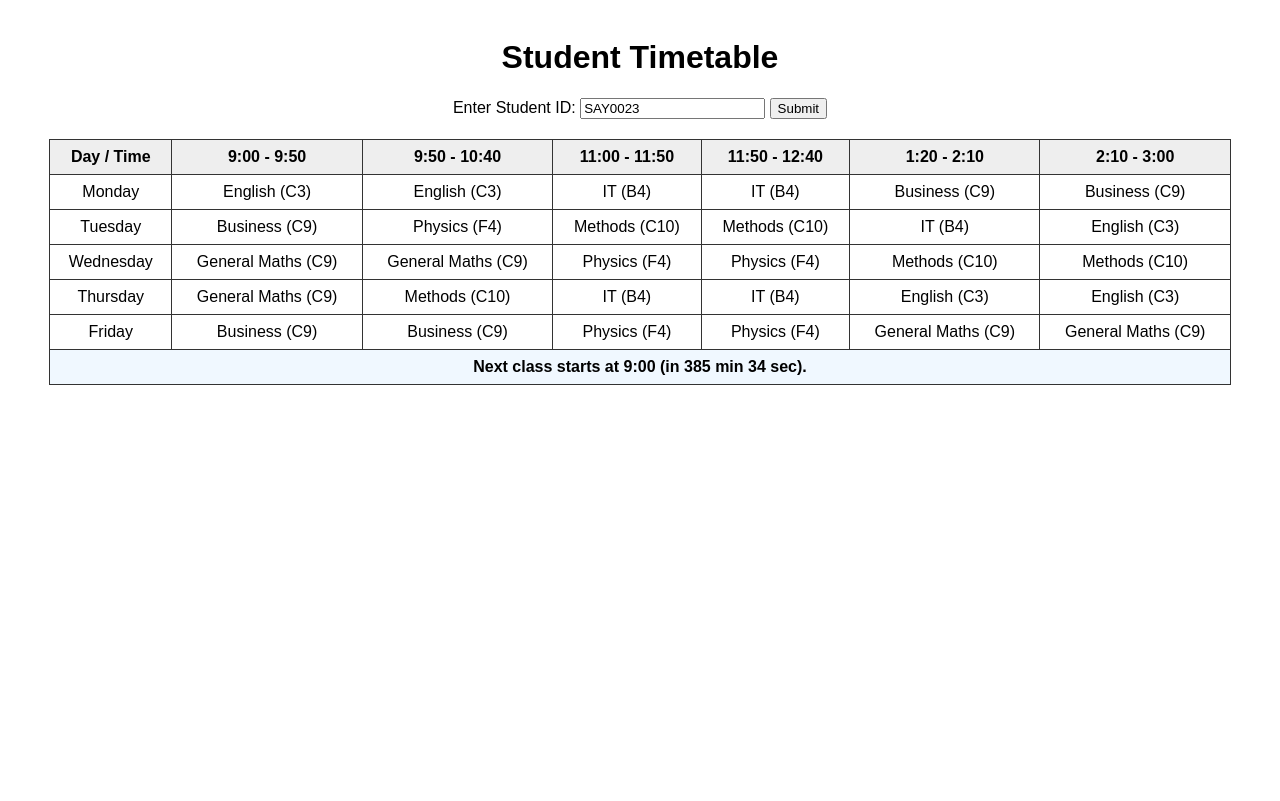
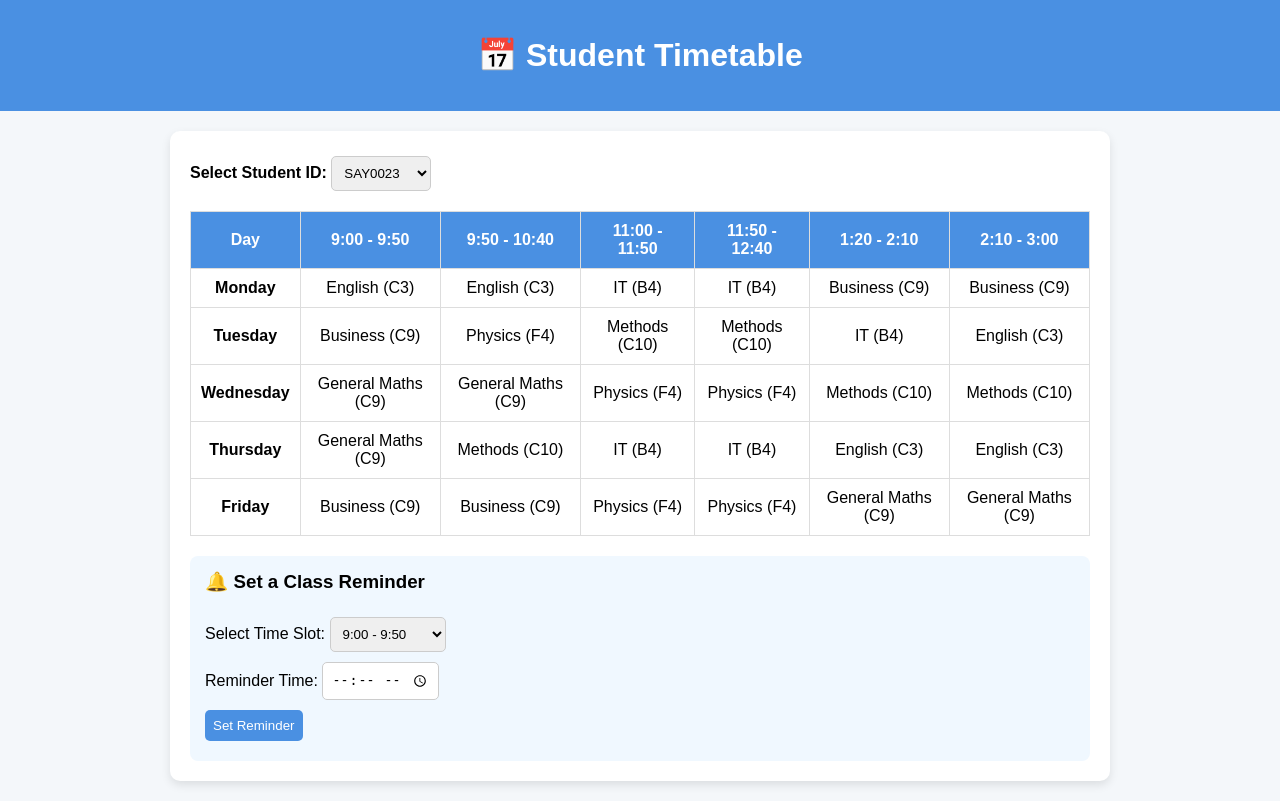
Before and after one commit to ChargeCHKNMAN/Grange-Yadh, a Flask app: page / in a window 1280 px wide. Before the commit the page ends 385 px from the top, so only its background shows below. Run offline with Flask 3, Linux system fonts and the light colour scheme.

Commit message:
Update index.html

```diff
--- a/Grange Yadh/templates/index.html
+++ b/Grange Yadh/templates/index.html
@@ -1,215 +1,129 @@
 <!DOCTYPE html>
-<html lang="en">
+<html>
 <head>
-    <meta charset="UTF-8" />
-    <meta name="viewport" content="width=device-width, initial-scale=1" />
     <title>Student Timetable</title>
+    <meta name="viewport" content="width=device-width, initial-scale=1">
     <style>
         body {
             font-family: Arial, sans-serif;
+            background-color: #f4f7fa;
+            margin: 0;
+            padding: 0;
+        }
+        header {
+            background-color: #4A90E2;
+            padding: 15px;
+            color: white;
             text-align: center;
-            padding: 10px;
+        }
+        .container {
+            max-width: 900px;
+            margin: 20px auto;
+            background: white;
+            padding: 20px;
+            border-radius: 10px;
+            box-shadow: 0px 4px 10px rgba(0,0,0,0.1);
+        }
+        select, input, button {
+            padding: 8px;
+            margin: 5px 0;
+            border-radius: 5px;
+            border: 1px solid #ccc;
+        }
+        button {
+            background-color: #4A90E2;
+            color: white;
+            border: none;
+            cursor: pointer;
+        }
+        button:hover {
+            background-color: #357ABD;
         }
         table {
+            width: 100%;
             border-collapse: collapse;
-            margin: 20px auto;
-            width: 95%;
+            margin-top: 15px;
+        }
+        table, th, td {
+            border: 1px solid #ddd;
+        }
+        th {
+            background-color: #4A90E2;
+            color: white;
         }
         th, td {
-            border: 1px solid #333;
-            padding: 8px;
-        }
-        th {
-            background: #eee;
+            padding: 10px;
+            text-align: center;
         }
         .not-found {
             color: red;
-            margin-top: 15px;
             font-weight: bold;
+            text-align: center;
         }
-        .input-group {
-            margin-top: 15px;
+        .reminder-section {
+            margin-top: 20px;
+            padding: 15px;
+            background: #f0f8ff;
+            border-radius: 8px;
         }
-        tfoot td {
-            font-weight: bold;
-            background: #f0f8ff;
-            text-align: center;
+        .reminder-section h3 {
+            margin-top: 0;
         }
     </style>
 </head>
 <body>
-    <h1>Student Timetable</h1>
-
-    <!-- Student ID Input Form -->
-    <form method="GET" action="/" class="input-group">
-        <label for="student_id_input">Enter Student ID:</label>
-        <input
-            type="text"
-            id="student_id_input"
-            name="student_id"
-            value="{{ selected_student }}"
-            placeholder="Enter student ID here"
-            required
-            autocomplete="off"
-        />
-        <button type="submit">Submit</button>
+    <header>
+        <h1>📅 Student Timetable</h1>
+    </header>
+    <div class="container">
+        <form method="GET" action="/">
+            <label for="student_id"><strong>Select Student ID:</strong></label>
+            <select name="student_id" id="student_id" onchange="this.form.submit()">
+                {% for id in student_ids %}
+                    <option value="{{ id }}" {% if id == selected_student %}selected{% endif %}>{{ id }}</option>
+                {% endfor %}
+            </select>
         </form>
 
-    <!-- Timetable Table -->
         {% if not_found %}
-        <div class="not-found">Student ID "{{ selected_student }}" not found.</div>
+            <p class="not-found">No timetable found for this student ID.</p>
         {% else %}
             <table>
                 <thead>
                     <tr>
-                    <th>Day / Time</th>
-                    {% for time in time_slots %}
-                        <th>{{ time }}</th>
+                        <th>Day</th>
+                        {% for slot in time_slots %}
+                            <th>{{ slot }}</th>
                         {% endfor %}
                     </tr>
                 </thead>
                 <tbody>
-                {% for day, subjects in timetable %}
+                    {% for day, classes in timetable %}
                         <tr>
-                        <td>{{ day }}</td>
-                        {% for subject in subjects %}
+                            <td><strong>{{ day }}</strong></td>
+                            {% for subject in classes %}
                                 <td>{{ subject }}</td>
                             {% endfor %}
                         </tr>
                     {% endfor %}
                 </tbody>
-            <tfoot>
-                <tr>
-                    <td colspan="{{ time_slots|length + 1 }}" id="nextClassCountdownCell">
-                        Calculating time to next class...
-                    </td>
-                </tr>
-            </tfoot>
             </table>
         {% endif %}
 
-    <!-- Audio alert -->
-    <audio id="alertSound" preload="auto">
-        <source src="https://www.soundjay.com/buttons/sounds/beep-07.mp3" type="audio/mpeg">
-    </audio>
-
-    <script>
-        // Pass Python variables to JS via Jinja
-        const timetable = {{ timetable | tojson }};
-        const timeSlots = {{ time_slots | tojson }};
-        const days = {{ days | tojson }};
-
-        document.addEventListener("DOMContentLoaded", () => {
-            if ("Notification" in window && Notification.permission !== "granted") {
-                Notification.requestPermission().then(permission => {
-                    if (permission !== "granted") {
-                        alert("Enable notifications to receive class reminders.");
-                    }
-                });
-            }
-
-            scheduleClassReminders();
-            updateNextClassCountdown();
-            setInterval(updateNextClassCountdown, 60 * 1000); // update every minute
-        });
-
-        function scheduleClassReminders() {
-            const now = new Date();
-            const currentDayIndex = now.getDay() - 1; // Monday = 0
-
-            if (currentDayIndex < 0 || currentDayIndex >= 5) return;
-
-            const todaySchedule = timetable[currentDayIndex];
-
-            timeSlots.forEach((slotTime, index) => {
-                const [startHour, startMinute] = slotTime.split(" - ")[0].split(":").map(Number);
-                const classTime = new Date();
-                classTime.setHours(startHour, startMinute, 0, 0);
-
-                if (classTime < now) return;
-
-                const timeout = classTime - now;
-                // We do not use class name for reminder title as requested, so just say "Class"
-                const subject = "Class";
-
-                setTimeout(() => {
-                    triggerReminder(subject, slotTime);
-                }, timeout);
-            });
-        }
-
-        function triggerReminder(subject, time) {
-            // Visual popup
-            const reminderDiv = document.createElement("div");
-            reminderDiv.textContent = `⏰ Reminder: Your class is starting now (${time})!`;
-            reminderDiv.style.position = "fixed";
-            reminderDiv.style.top = "20px";
-            reminderDiv.style.left = "50%";
-            reminderDiv.style.transform = "translateX(-50%)";
-            reminderDiv.style.background = "#fffa65";
-            reminderDiv.style.padding = "10px 20px";
-            reminderDiv.style.border = "2px solid #333";
-            reminderDiv.style.zIndex = "1000";
-            reminderDiv.style.fontWeight = "bold";
-            document.body.appendChild(reminderDiv);
-
-            setTimeout(() => reminderDiv.remove(), 10000);
-
-            // Audio alert
-            const audio = document.getElementById("alertSound");
-            if (audio) {
-                audio.play().catch(e => {
-                    console.warn("Audio failed to play:", e);
-                });
-            }
-
-            // Browser notification
-            if ("Notification" in window && Notification.permission === "granted") {
-                new Notification("⏰ Class Reminder", {
-                    body: `Your class is starting now (${time})!`,
-                    icon: "https://cdn-icons-png.flaticon.com/512/565/565340.png"
-                });
-            }
-        }
-
-        function updateNextClassCountdown() {
-            const now = new Date();
-            const currentDayIndex = now.getDay() - 1; // Monday=0
-
-            const countdownCell = document.getElementById("nextClassCountdownCell");
-            if (!countdownCell) return;
-
-            if (currentDayIndex < 0 || currentDayIndex >= 5) {
-                countdownCell.textContent = "No classes today.";
-                return;
-            }
-
-            let nextClassTime = null;
-            let minDiff = Infinity;
-
-            timeSlots.forEach((slotTime) => {
-                const [startHour, startMinute] = slotTime.split(" - ")[0].split(":").map(Number);
-                const classTime = new Date();
-                classTime.setHours(startHour, startMinute, 0, 0);
-
-                const diff = classTime - now;
-
-                if (diff > 0 && diff < minDiff) {
-                    minDiff = diff;
-                    nextClassTime = slotTime.split(" - ")[0]; // only start time
-                }
-            });
-
-            if (!nextClassTime) {
-                countdownCell.textContent = "No more classes today.";
-                return;
-            }
-
-            const diffMinutes = Math.floor(minDiff / 60000);
-            const diffSeconds = Math.floor((minDiff % 60000) / 1000);
-
-            countdownCell.textContent = `Next class starts at ${nextClassTime} (in ${diffMinutes} min ${diffSeconds} sec).`;
-        }
-    </script>
+        <div class="reminder-section">
+            <h3>🔔 Set a Class Reminder</h3>
+            <form method="POST" action="/set_reminder">
+                <label for="time_slot">Select Time Slot:</label>
+                <select name="time_slot" id="time_slot" required>
+                    {% for slot in time_slots %}
+                        <option value="{{ slot }}">{{ slot }}</option>
+                    {% endfor %}
+                </select><br>
+                <label for="remind_time">Reminder Time:</label>
+                <input type="time" name="remind_time" id="remind_time" required><br>
+                <button type="submit">Set Reminder</button>
+            </form>
+        </div>
+    </div>
 </body>
 </html>
```
Lines whose indentation alone changed are shown as unchanged.
